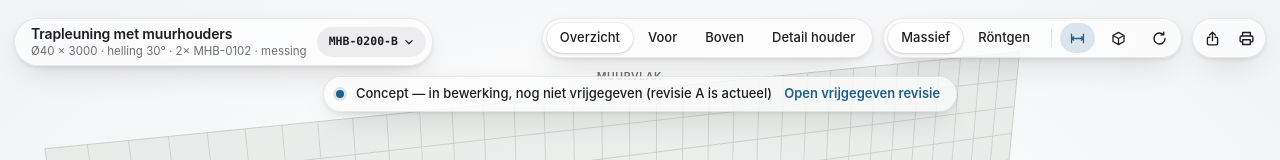
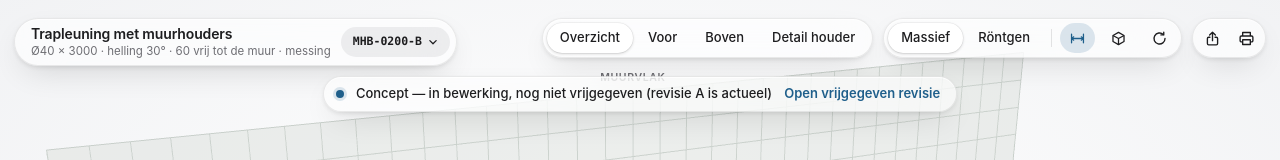
Before and after one commit to AfricaBambaata/prototypes, a plain HTML site: page drawings/MHB-0200/B.html in a window 1280 px wide. Shown: the top 160 px of the page. Drawn offline with nearby package versions, Linux system fonts and the light colour scheme.

Commit message:
MHB-0200-B uitgewerkt: 60 mm vrij tot de muur, 70 mm in de muur
- Staaf van de muurhouder M8 × 130: 60 vrije ruimte tussen muur en buis
  (was 100) en 70 schroefdraad in de muur (was 50); hartlijn buis op 80
  van de muur (was 120).
- Maten in het detail: 60 (vrij) en 80 (hartlijn) gestapeld, anker M8 × 70.
- Titelblok en ondertitel bijgewerkt. Revisie B blijft een concept tot ze
  wordt vrijgegeven.

Co-Authored-By: Claude Opus 5.5 <noreply@anthropic.com>
Claude-Session: https://claude.ai/code/session_01XXJD1Cb5JRmrQvLX4eUmCv

```diff
--- a/drawings/MHB-0200/B.html
+++ b/drawings/MHB-0200/B.html
@@ -28,11 +28,11 @@
 // Muurvlak is x = 0, x positief = weg van de muur. Buis loopt langs Z, evenwijdig aan de muur.
 const TUBE = { d:40, len:3000, fromEnd:700 };
 const RING = { OD:46, ID:41, width:30 };
-const ROD  = { d:8, len:150, anchor:50, pitch:1.25 };
+const ROD  = { d:8, len:130, anchor:70, pitch:1.25 };   // rev B: 60 vrij tot de muur + 70 in de muur
 const rt = TUBE.d/2, R = RING.OD/2, r = RING.ID/2, Wd = RING.width, rd = ROD.d/2;
-const XTIP  = ROD.len - ROD.anchor;          // 100: staafpunt, raakt de buis
-const XTUBE = XTIP + rt;                      // 120: hartlijn buis
-const XRING = XTUBE - (r - rt);               // 119.5: ring trekt de buis tegen de staafpunt
+const XTIP  = ROD.len - ROD.anchor;          // 60: staafpunt, raakt de buis (vrije ruimte buis–muur)
+const XTUBE = XTIP + rt;                      // 80: hartlijn buis
+const XRING = XTUBE - (r - rt);               // 79.5: ring trekt de buis tegen de staafpunt
 const THR_RING = 3;                           // draad ringkant, blijft binnen de ringwand
 const ZH = TUBE.len/2 - TUBE.fromEnd;         // 800: houders op z = ±800
 const SLOPE = 30*Math.PI/180;                 // de hele leuning kantelt 30° in het muurvlak
@@ -41,7 +41,7 @@ const WALL_Z = 1700, WALL_Y = 1000;
 DrawingViewer.create({
   lang: 'nl',
   title: 'Trapleuning met muurhouders',
-  subtitle: 'Ø40 × 3000 · helling 30° · 2× MHB-0102 · messing',
+  subtitle: 'Ø40 × 3000 · helling 30° · 60 vrij tot de muur · messing',
   number: 'MHB-0200-B',
   register: { url: '../../drawings.json', number: 'MHB-0200', rev: 'B' },
   colors: {
@@ -51,11 +51,11 @@ DrawingViewer.create({
   materials: { part: { metalness: 0.45, roughness: 0.38 }, tube: { metalness: 0.45, roughness: 0.32 } },
   modes: ['solid', 'xray'],
   views: [
-    { id: 'iso', label: 'Overzicht', tag: 'Overzicht', theta: 1.0, phi: 1.2, radius: 4600, target: [60, 0, 0] },
-    { id: 'front', theta: Math.PI/2, phi: Math.PI/2, radius: 4600, target: [60, 0, 0] },
-    { id: 'top', theta: Math.PI/2, phi: 0.0001, radius: 4600, target: [60, 0, 0] },
+    { id: 'iso', label: 'Overzicht', tag: 'Overzicht', theta: 1.0, phi: 1.2, radius: 4600, target: [XTUBE/2, 0, 0] },
+    { id: 'front', theta: Math.PI/2, phi: Math.PI/2, radius: 4600, target: [XTUBE/2, 0, 0] },
+    { id: 'top', theta: Math.PI/2, phi: 0.0001, radius: 4600, target: [XTUBE/2, 0, 0] },
     { id: 'detail', label: 'Detail houder', tag: 'Detail houder', theta: Math.PI/2 + 0.45, phi: 0.72, radius: 560,
-      target: [60, ZH*Math.sin(SLOPE), ZH*Math.cos(SLOPE)] }   // houder op z = +800, gekanteld
+      target: [XTUBE/2, ZH*Math.sin(SLOPE), ZH*Math.cos(SLOPE)] }   // houder op z = +800, gekanteld
   ],
   camera: { min: 60, max: 9000 },
   spinSpeed: 0.3,
@@ -63,13 +63,13 @@ DrawingViewer.create({
   titleBlock: [
     { k: 'Titel', v: 'Trapleuning met muurhouders', title: true },
     { k: 'Tekeningnr.', v: 'MHB-0200-B (samenstelling)' },
-    { k: 'Onderdelen', v: '1× buis Ø40 × 3000 · 2× muurhouder MHB-0102' },
-    { k: 'Muur tot hartlijn buis', v: '120' },
+    { k: 'Onderdelen', v: '1× buis Ø40 × 3000 · 2× muurhouder MHB-0102 met staaf M8 × 130 (70 in de muur)' },
+    { k: 'Muur tot buis · hartlijn', v: '60 vrij · 80' },
     { k: 'Speling buis in ring', v: '0,5 per zijde (Ø40 in Ø41)' },
     { k: 'Materiaal', v: 'Messing' },
     { k: 'Helling · Eenheden', v: '30° · mm' },
     { k: 'Projectie', v: 'Eerste hoek', projection: true },
-    { k: 'Getekend · Blad', v: '2026-11-03 · 1/1' }
+    { k: 'Getekend · Blad', v: '2026-11-04 · 1/1' }
   ],
   build(m) {
     const { THREE, V } = m;
@@ -163,10 +163,13 @@ DrawingViewer.create({
     for (let z=-1560; z<1560; z+=60){ cl.push(V(XTUBE,0,z), V(XTUBE,0,Math.min(z+36,1560))); cl.push(V(XTUBE,0,z+44), V(XTUBE,0,z+50)); }
     all.segments(cl);
 
-    detail.linear({ a: V(0,70,zf), b: V(XTUBE,70,zf), n: V(0,0,1), text: '120',
-      ext: [[V(0,rd,zf),V(0,74,zf)],[V(XTUBE,R+3,zf),V(XTUBE,74,zf)]] });
+    detail.linear({ a: V(0,92,zf), b: V(XTUBE,92,zf), n: V(0,0,1), text: String(XTUBE),
+      ext: [[V(0,rd,zf),V(0,96,zf)],[V(XTUBE,R+3,zf),V(XTUBE,96,zf)]] });
     detail.leader({ p: V(XRING+R*c45, R*c45, zf), e: V(XRING+R*c45+34, R*c45+34, zf), text: 'Muurhouder MHB-0102 (2×)' });
-    detail.leader({ p: V(-25, rd, ZH-rd), e: V(-45, 40, ZH-60), text: 'M8 × 50 chemisch anker' });
+    detail.leader({ p: V(-ROD.anchor/2, rd, ZH-rd), e: V(-ROD.anchor/2-20, 40, ZH-60), text: `M8 × ${ROD.anchor} chemisch anker` });
+    // Vrije ruimte tussen muur en buis (rev B: 60), gestapeld binnen de 80 tot de hartlijn
+    detail.linear({ a: V(0,48,zf), b: V(XTIP,48,zf), n: V(0,0,1), text: String(XTIP),
+      ext: [[V(XTIP,4,zf),V(XTIP,52,zf)]] });
     detail.leader({ p: V(XTUBE+rt*c45, rt*c45, ZH-110), e: V(XTUBE+rt*c45+30, rt*c45+30, ZH-110), text: 'Ø40' });
 
     // Maten op de muur (wereldassen): hartafstand van de ankers, horizontaal en in hoogte, plus de helling.
```
Also changed, not shown: previews/MHB-0200-B.jpg, previews/manifest.json.
